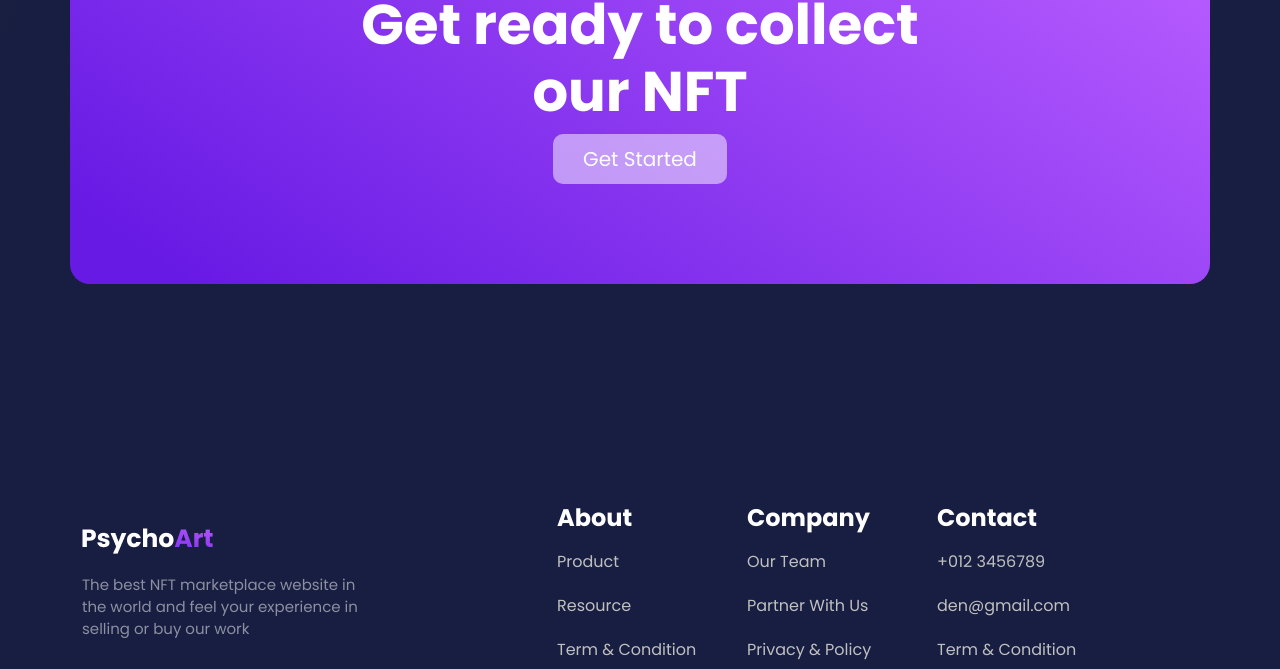
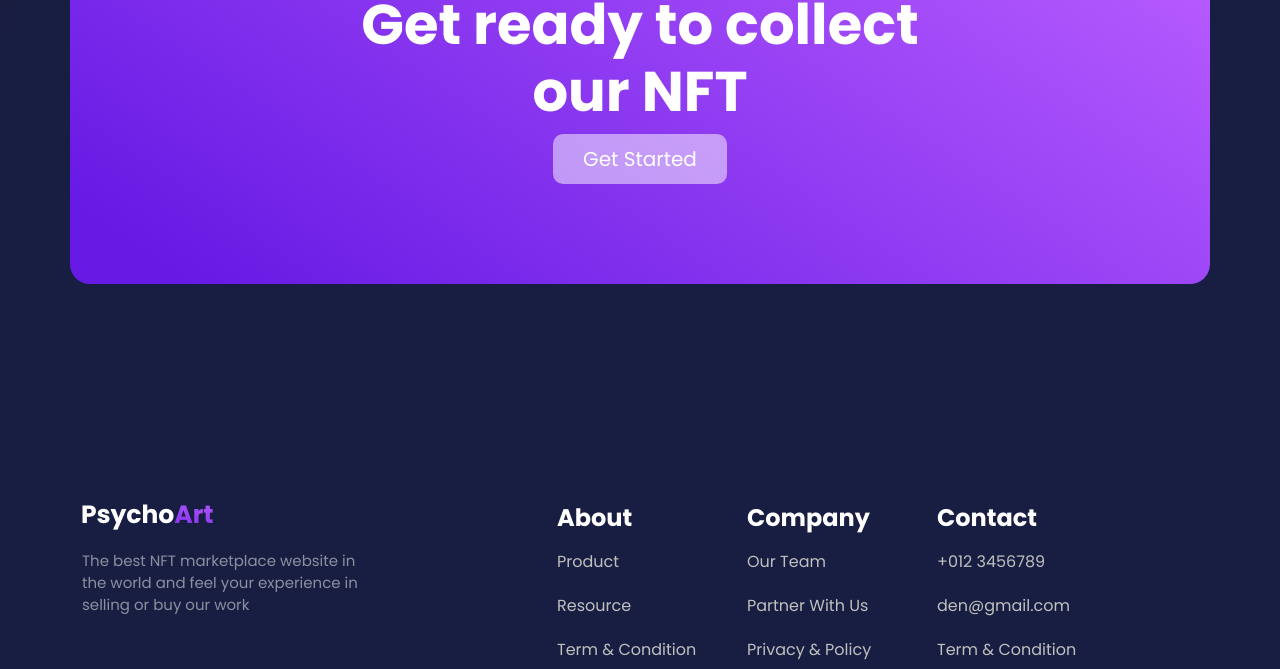
Before and after one commit to Doston-1097/imtihon, a plain HTML site: page index.html in a window 1280 px wide. Shown: the part 5051-5720 px from the top of the page. Drawn offline with nearby package versions, Linux system fonts and the light colour scheme.

Commit message:
boldiyer

```diff
--- a/index.html
+++ b/index.html
@@ -868,7 +868,7 @@
 <footer>
     <div class="container">
         <div class="row">
-            <div class="col-12 col-md-6 col-lg-4  hello mt-4">
+            <div class="col-12 col-md-6 col-lg-4  hello">
                 <img src="./assets/PsychoArt.png" alt="">
                 <p>The best NFT marketplace website in the world and feel your experience in selling or buy our work</p>
             </div>
```
